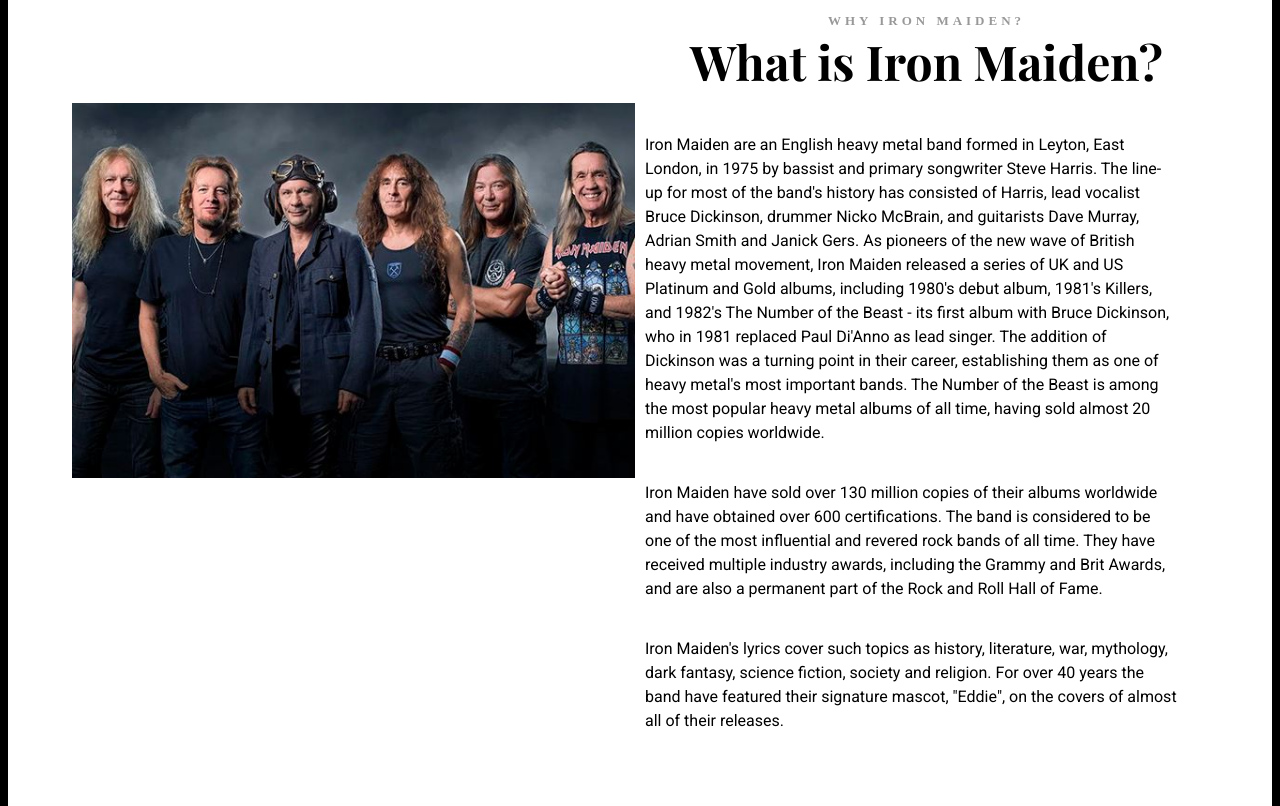
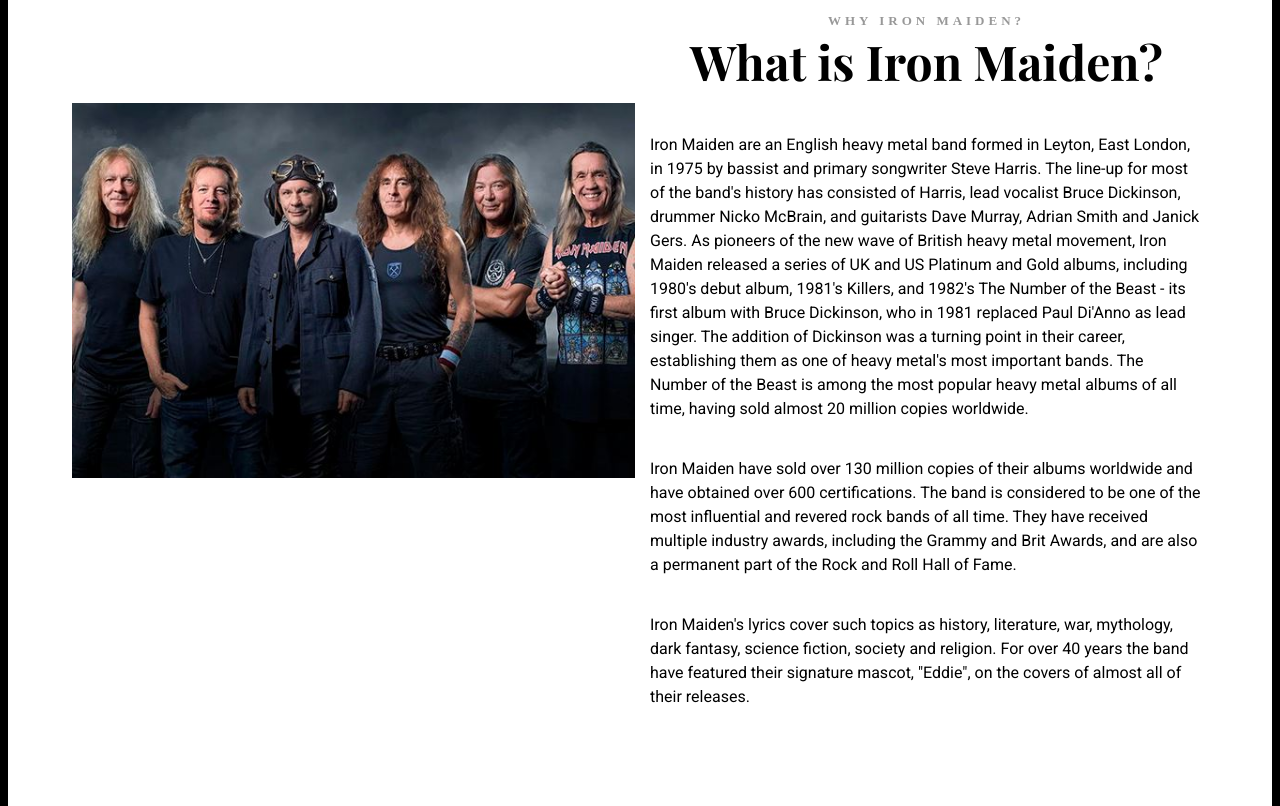
Before and after one commit to AlejandraVe/iron_maiden, a plain HTML site: page index.html in a window 1280 px wide. Shown: the part 1054-1860 px from the top of the page. Drawn offline with nearby package versions, Linux system fonts and the light colour scheme; a web font is replaced by a local one.

Commit message:
fixed the padding of the paragrapg

```diff
--- a/src/style.css
+++ b/src/style.css
@@ -95,7 +95,7 @@ main p {
   font-family: "Roboto", sans-serif;
   font-size: 16px;
   line-height: 1.5;
-  padding: 0px 30px 20px 0px;
+  padding: 0px 5px 20px 5px;
 }
 
 main h4 {
```
